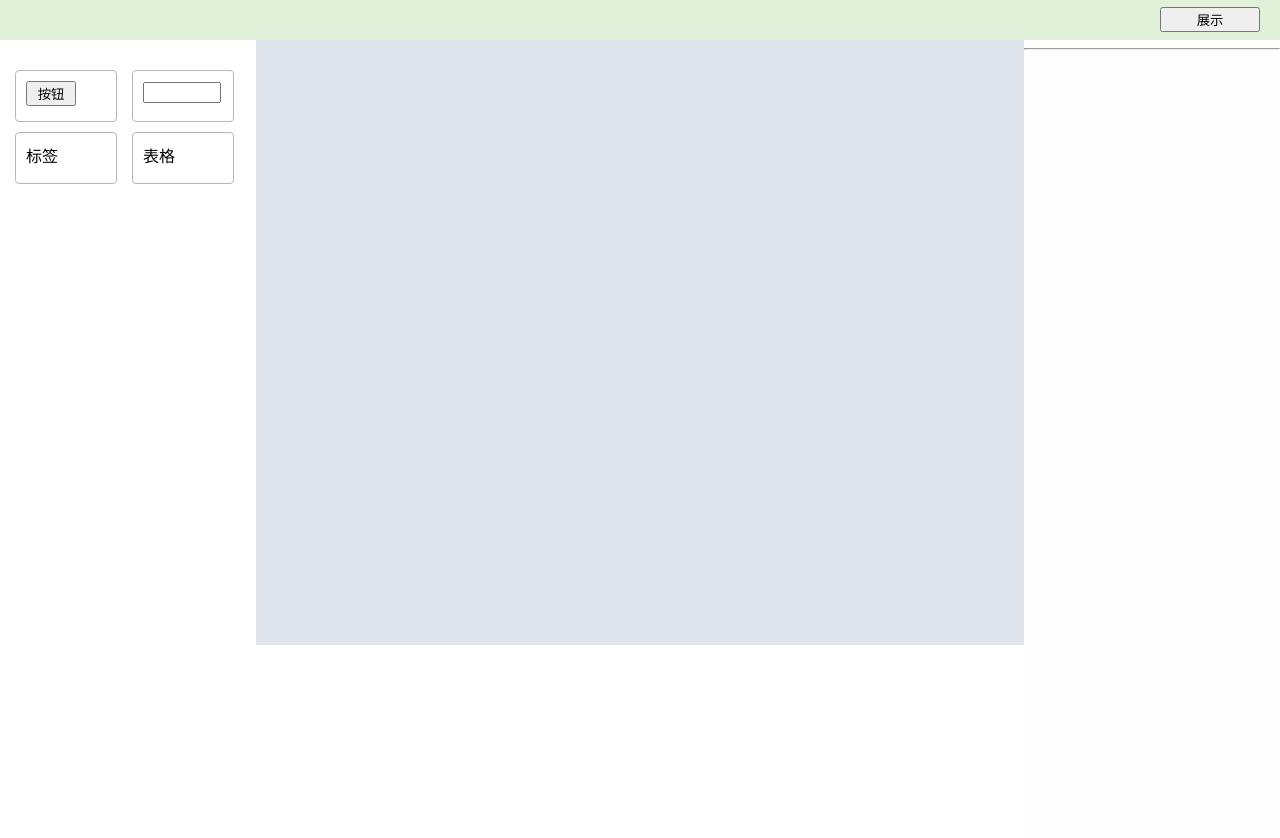
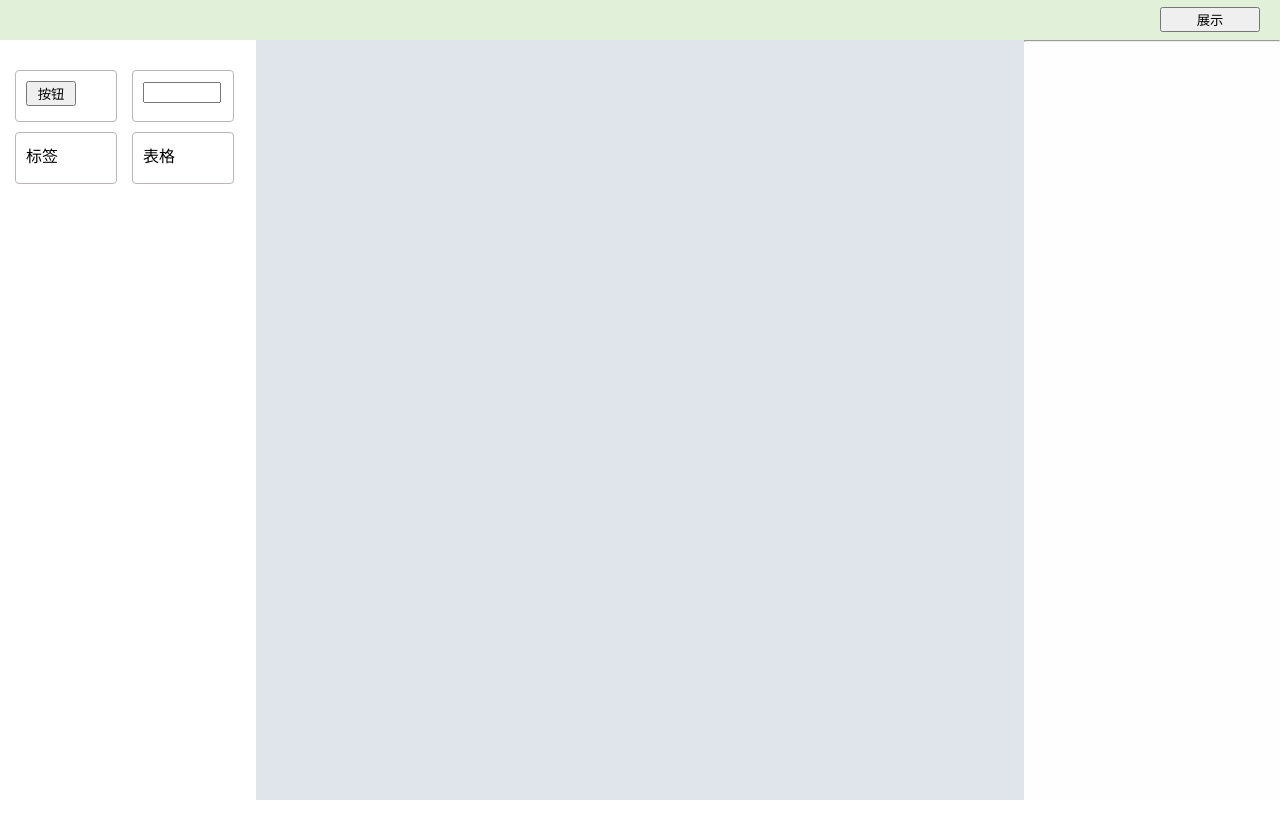
Before and after one commit to TeacherXin/XinBuilder, a React (Create React App) app: page /home in a window 1280 px wide. After the commit the page ends 800 px from the top, so only its background shows below. Built offline with nearby package versions, Linux system fonts and the light colour scheme.

Commit message:
fix: 修改项目为响应式布局

```diff
--- a/public/index.html
+++ b/public/index.html
@@ -28,7 +28,7 @@
   </head>
   <body>
     <noscript>You need to enable JavaScript to run this app.</noscript>
-    <div id="root" style="height:605px"></div>
+    <div id="root" style="height:100vh"></div>
     <!--
       This HTML file is a template.
       If you open it directly in the browser, you will see an empty page.
--- a/src/DesignTop/index.css
+++ b/src/DesignTop/index.css
@@ -3,6 +3,7 @@
   height: 40px;
   background-color: rgb(225, 240, 216);
   width: 100%;
+  z-index: 10;
 }
 
 .designTop button{
--- a/src/MainCom/leftCom/index.css
+++ b/src/MainCom/leftCom/index.css
@@ -1,11 +1,10 @@
 .leftCom{
-  margin-top: 40px;
   height: 100%;
   width: 20%;
 }
 
 .componentList{
-  margin-top: 20px;
+  margin-top: 60px;
   display: flex;
   width: 100%;
   flex-wrap: wrap;
--- a/src/MainCom/renderCom/index.css
+++ b/src/MainCom/renderCom/index.css
@@ -1,7 +1,6 @@
 .renderCom{
   flex:0.75;
   background-color: #e0e5ec;
-  margin-top: 40px;
   height: 100%;
 }
 
@@ -19,6 +18,7 @@
   display: flex;
   position: absolute;
   z-index: 1000;
+  top: 50px;
 }
 
 .renderCom .topMenu .topMenuItem{
--- a/src/MainCom/rightCom/index.css
+++ b/src/MainCom/rightCom/index.css
@@ -4,7 +4,6 @@
   position: absolute;
   background-color: rgb(254, 254, 254);
   right: 0;
-  margin-top: 40px;
 }
 
 .attributeItem{
--- a/src/MainCom/rightCom/index.js
+++ b/src/MainCom/rightCom/index.js
@@ -16,6 +16,7 @@ export default function RightCom(props) {
 
   return (
     <div className='rightCom'>
+      <div style={{marginTop:'40px'}}>
         {comId}
         <hr></hr>
         {
@@ -27,5 +28,6 @@ export default function RightCom(props) {
           })
         }
       </div>
+    </div>
   )
 }
--- a/src/Modal/editAction/index.css
+++ b/src/Modal/editAction/index.css
@@ -10,6 +10,7 @@
 .editAction{
   position: absolute;
   z-index: 100;
+  top: 100px;
 }
 .editAction .textarea{
   position: absolute;
--- a/src/Modal/editStyle/index.css
+++ b/src/Modal/editStyle/index.css
@@ -9,6 +9,7 @@
 .editStyle{
   position: absolute;
   z-index: 100;
+  top: 100px;
 }
 .editStyle .textarea{
   position: absolute;
```
Lines whose indentation alone changed are shown as unchanged.
